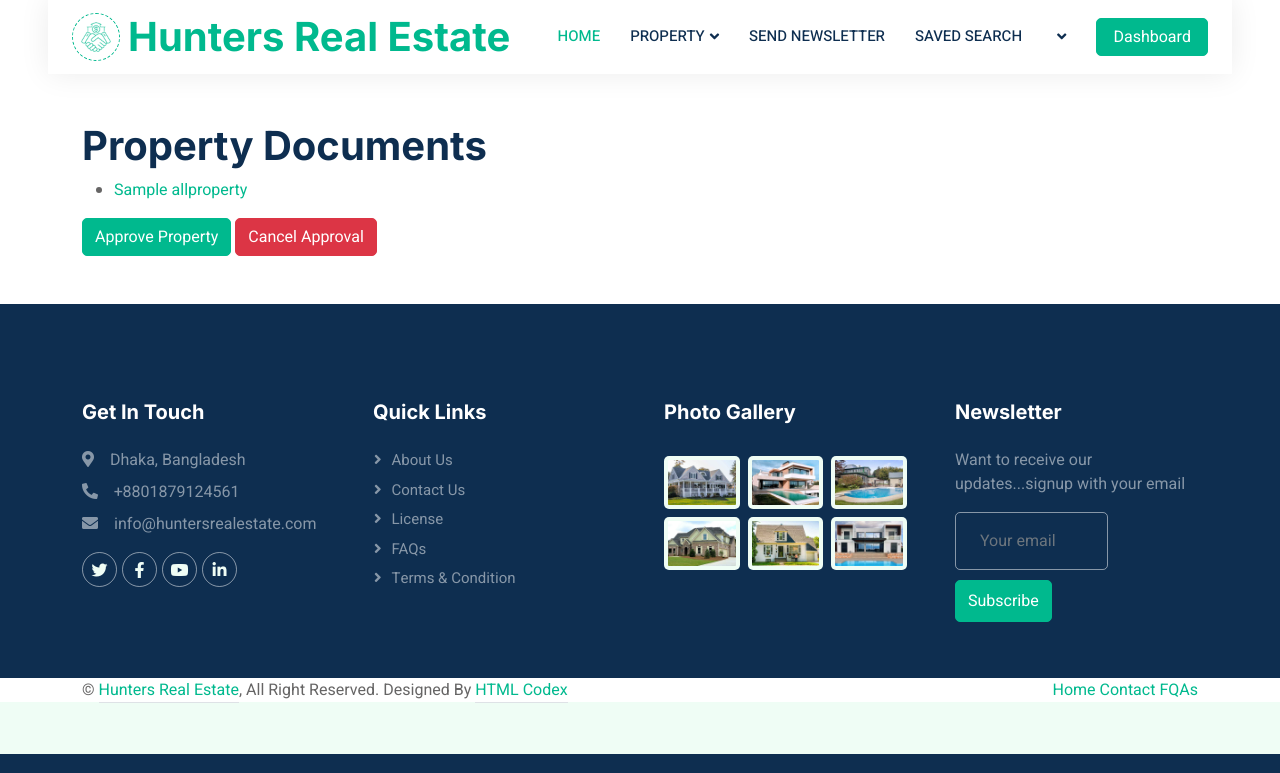
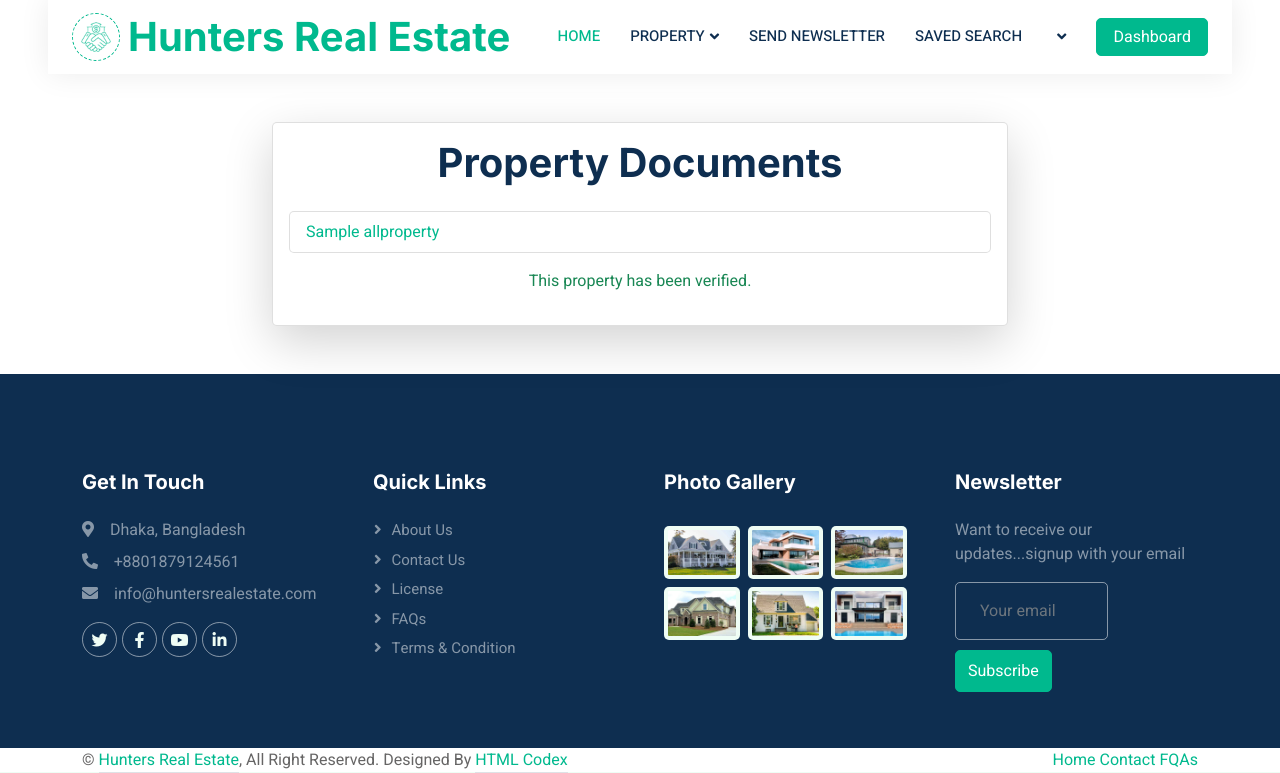
Before and after one commit to Khalidi-Siam/Real-Estate-Management-System, a Django app: page /property/property/1/documents/ in a window 1280 px wide. Shown: the part 46-819 px from the top of the page. Run offline with Django 5.2, Linux system fonts and the light colour scheme; a user stored in the database is signed in; tables that the repository leaves empty hold one stand-in row (values such as "Sample post"); some libraries are stand-ins or nearby versions.

Commit message:
view_auction_property_documents and view_property_documents page modified

```diff
--- a/RealEstate/templates/view_property_documents.html
+++ b/RealEstate/templates/view_property_documents.html
@@ -3,24 +3,39 @@
 
 {% block content %}
 <div class="container mt-5">
-    <h1>Property Documents</h1>
-    {% comment %} <h2>{{ property_instance.Property_Name }}</h2> {% endcomment %}
-
-    <ul>
-
-            <li><a href="{{ property_documents.url }}" target="_blank">{{ property_instance.Property_Name }}</a></li>
-
+    <div class="row">
+        <div class="col-md-8 offset-md-2">
+            <div class="card shadow-lg">
+                <div class="card-body">
+                    <h1 class="card-title text-center mb-4">Property Documents</h1>
+                    <ul class="list-group">
+                        <li class="list-group-item">
+                            <a href="{{ property_documents.url }}" target="_blank">{{ property_instance.Property_Name }}</a>
+                        </li>
                     </ul>
-
                     {% if request.user.is_authenticated and request.user.UserProfile.is_agent %}
-        <form action="{% url 'approve_property' property_instance.id %}" method="post" action ="{%url 'agent_dashboard' %}"class="d-inline">
+                        {% if property_instance.Approval_by_Agent %}
+                            {%if property_instance.Approval_by_Agent == "Cancel"%}
+                                <p class="text-danger text-center mt-3">This property has been declined .</p>
+                            {%else%}
+                                <p class="text-success text-center mt-3">This property has been verified.</p>
+                            {%endif%}
+                        {% else %}
+                        <div class="text-center mt-4">
+                            <form action="{% url 'approve_property' property_instance.id %}" method="post" class="d-inline">
                                 {% csrf_token %}
-            <button type="submit" class="btn btn-primary">Approve Property</button>
+                                <button type="submit" class="btn btn-primary mr-2">Approve Property</button>
                             </form>
                             <form action="{% url 'cancel_approval' property_instance.id %}" method="post" class="d-inline">
                                 {% csrf_token %}
                                 <button type="submit" class="btn btn-danger">Cancel Approval</button>
                             </form>
+                        </div>
+                        {% endif %}
                     {% endif %}
                 </div>
+            </div>
+        </div>
+    </div>
+</div>
 {% endblock %}
```
Also changed, not shown: RealEstate/templates/view_auction_property_documents.html (+25 -7 lines). Lines whose indentation alone changed are shown as unchanged.
